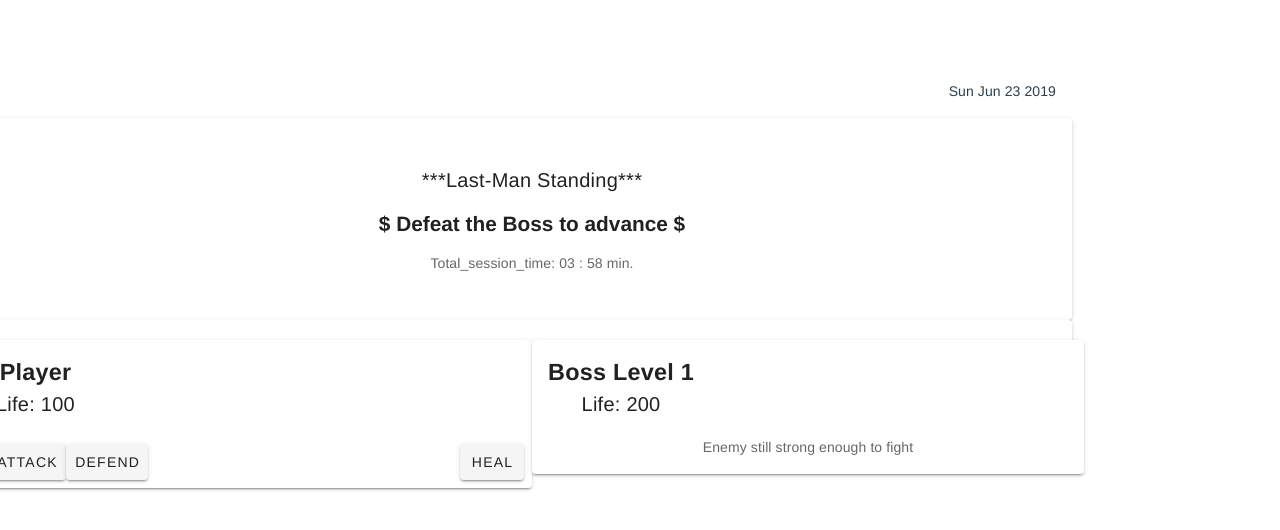
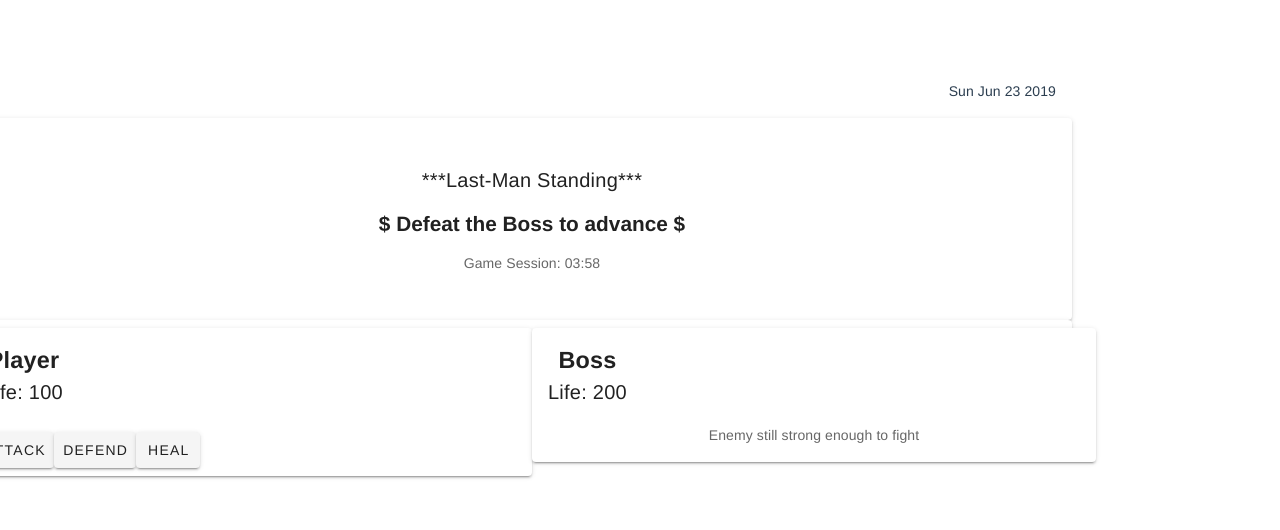
Before and after one commit to kompanymwega/javascript-vue-game, a Vue app: page / in a window 1280 px wide. Both pictures are taken after a click on the button "BEGIN GAME". Shown: the top 530 px of the page. Built offline with nearby package versions, Linux system fonts and the light colour scheme.

Commit message:
added defend and healing logic, working on other logic

```diff
--- a/src/App.vue
+++ b/src/App.vue
@@ -9,7 +9,7 @@
         <h4 class="text">$ Defeat the Boss to advance $</h4>
         <v-spacer></v-spacer>
 
-        <v-card-text>Total_session_time: {{ this.sessionDisplay() }} min.</v-card-text>
+        <v-card-text>Game Session: {{ this.sessionDisplay() }}</v-card-text>
       </v-card>
       <v-spacer></v-spacer>
       <v-card>
@@ -27,6 +27,9 @@
 
 <script>
 import Playground from "./components/playground";
+// add restart button later
+//  add logic for when player wins or looses;
+// add logic for closing game once timer ends
 
 export default {
   name: "app",
@@ -35,7 +38,7 @@ export default {
   },
   data() {
     return {
-      // implement countdown with js
+      // implement countdown with js - done
       countDownValue: 120,
       sessionTime: 240,
       gameStart: false
@@ -47,7 +50,7 @@ export default {
       // console.log(typeof(this.sessionTime));
       let min = parseInt(countDownTime/60);
       let sec = parseInt(countDownTime % 60);
-      let output = this.formatTime(min)+' : '+ this.formatTime(sec);
+      let output = this.formatTime(min)+':'+ this.formatTime(sec);
       // console.log(output);
       return output;
 
--- a/src/components/playground.vue
+++ b/src/components/playground.vue
@@ -7,19 +7,28 @@
   <!-- represent both player and enemy avators -->
   <!-- use animations to show attacks and healing happenning in app -->
   <v-layout row nowrap>
-    <v-flex xs6 flexbox>
+    <v-layout row style="width: 100%;">
+        <v-flex xs6 v-if="playerLost || enemyLost" style="margin-top: 20px; margin-left: auto; margin-right: auto;">
+          <v-card >
+          <v-card-title>
+            <h6 v-text="finalMessage" style="color: red; text-align: center; font-weight: 200; font-size: 1.3em;">{{finalMessage}}</h6>
+          </v-card-title>
+        </v-card>
+        </v-flex>
+
+      <v-flex xs6 flexbox v-if="!playerLost">
         <v-card>
           <v-card-title primary-title>
             <div>
               <h3 class="headline mb-0">Player</h3>
-            <div>Life: {{ player }}</div>
+              <span>Life: {{ this.showPlayerLife() }}</span>
             </div>
           </v-card-title>
 
-        <v-card-actions v-if="!playerLost">
+          <v-card-actions v-if="!playerLost || enemyLost">
             <v-btn flat color="red" @click="this.attackBoss" >Attack</v-btn>
             <v-btn flat color="orange" @click="this.defendPlayer" >Defend</v-btn>
-          <v-spacer></v-spacer>
+            <!-- <v-spacer></v-spacer> -->
             <v-btn flat color="green" @click="this.healPlayer">Heal</v-btn>
           </v-card-actions>
           <v-card-actions v-else>
@@ -30,23 +39,23 @@
 
       </v-flex>
 
-    <v-spacer></v-spacer>
 
-    <v-flex xs6 sm6 flexbox>
+
+      <v-flex xs6 sm6 flexbox v-if="!enemyLost">
         <v-card>
           <v-card-title primary-title>
               <div>
-            <h3 class="headline mb-0">Boss Level 1</h3>
-            <div>Life: {{ enemy }}</div>
+                <h3 class="headline mb-0">Boss</h3>
+              <span>Life: {{ enemy }}</span>
               </div>
           </v-card-title>
           <v-card-text>
-          <span v-if="!enemyLost">Enemy still strong enough to fight</span>
-          <h6 v-else v-text="finalMessage" color="red">{{finalMessage}}</h6>
+            <span >Enemy still strong enough to fight</span>
+
           </v-card-text>
         </v-card>
-
       </v-flex>
+    </v-layout>
 
   </v-layout>
 
@@ -67,48 +76,98 @@ export default {
     };
   },
   methods: {
+    showPlayerLife: function(){
+      let life = this.player;
+      // console.log(life);
+      return life;
+    },
     attackBoss : function() {
     const deduction = Math.floor(Math.random() * 20);
     if(this.enemy > 0) {
-      console.log(deduction);
+      // console.log(deduction);
       this.enemy = this.enemy - deduction;
       this.enemyLifeCheck(this.enemy);
-      console.log(this.enemy);
+      // console.log(this.enemy);
     } else {
       this.enemy = 0;
     }
     // boss also attacks player similtaneously
     const damage = Math.floor(Math.random() * 10);
-    if (this.player > 0){
+    if (this.player > 0 && this.player <=100){
       this.player = this.player - damage;
-      this.playerLifeCheck(this.player);
-      console.log(this.player);
+      return this.player;
+      // console.log(this.player);
     } else {
       this.player = 0;
     }
 
     // return deduction;
     },
-    defendPlayer: function(){},
-    healPlayer: function(){},
+    defendPlayer: function(){
+      const damage = Math.floor(Math.random() * 3);
+      if (this.player > 0 && this.player <=100){
+        this.player = this.player - damage;
+        return this.player;
+        // console.log(this.player);
+      } else {
+        this.player = 0;
+      }
+    },
+    healPlayer: function(){
+      if(this.player >= 1 && this.player <= 99){
+        let healingPoints = Math.floor(Math.round(Math.random()* 13));
+        // console.log(healingPoints);
+        this.player = this.player + healingPoints;
+        if (this.player > 100){
+          // console.log(this.player);
+          this.player = 100;
+          return this.limitLife(this.player);
+        }
+        return this.player;
+      }
+      const damage = Math.floor(Math.random() * 5);
+      if (this.player > 0 && this.player <=100){
+        this.player = this.player - damage;
+        return this.player;
+        // console.log(this.player);
+      } else {
+        this.player = 0;
+      }
+    },
+    limitLife: function (life) {
+      setInterval(() => {
+        let checkLifeState = life;
+        // console.log(checkLifeState);
+        if(checkLifeState > 100){
+            let maxValue = 100;
+            checkLifeState = maxValue;
+            // console.log(checkLifeState);
+            return checkLifeState;
+        }
+      }, 100);
+    },
     playerLifeCheck: function(playerLife){
         let currentPlayerLife = playerLife;
         if(currentPlayerLife <= 0) {
           this.playerLost = true;
           let lostMsg = 'You lost... Try again.';
           this.finalMessage = lostMsg;
-          console.log(this.finalMessage);
+          // console.log(this.finalMessage);
           return this.finalMessage;
+        } else if (playerLife > 100) {
+          let highestLife = 100;
+          playerLife = highestLife;
+          return playerLife;
         }
     },
     enemyLifeCheck: function (enemyLife){
       let currentPlayerLife = enemyLife;
         if(currentPlayerLife <= 0) {
           this.enemyLost = true;
-          console.log(this.enemyLost);
+          // console.log(this.enemyLost);
           let lastMsg = 'You Won... Start A new game?';
           this.finalMessage = lastMsg;
-          console.log(this.finalMessage);
+          // console.log(this.finalMessage);
           return this.finalMessage;
         }
     }
```
Lines whose indentation alone changed are shown as unchanged.
